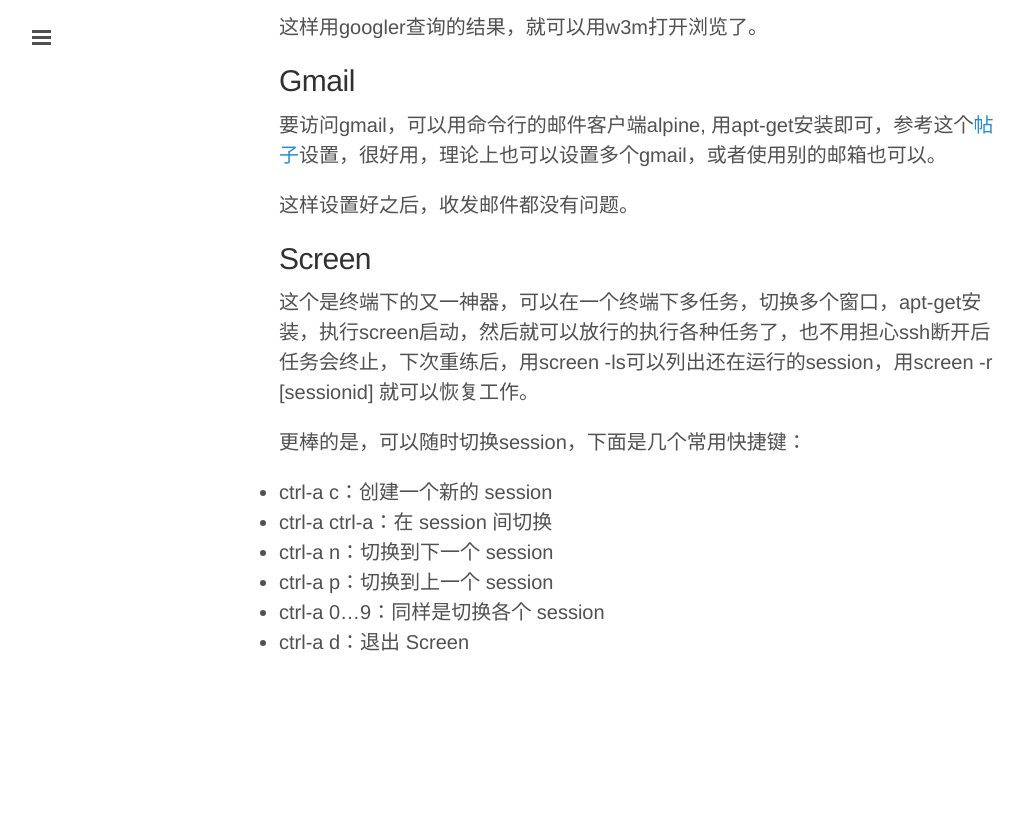
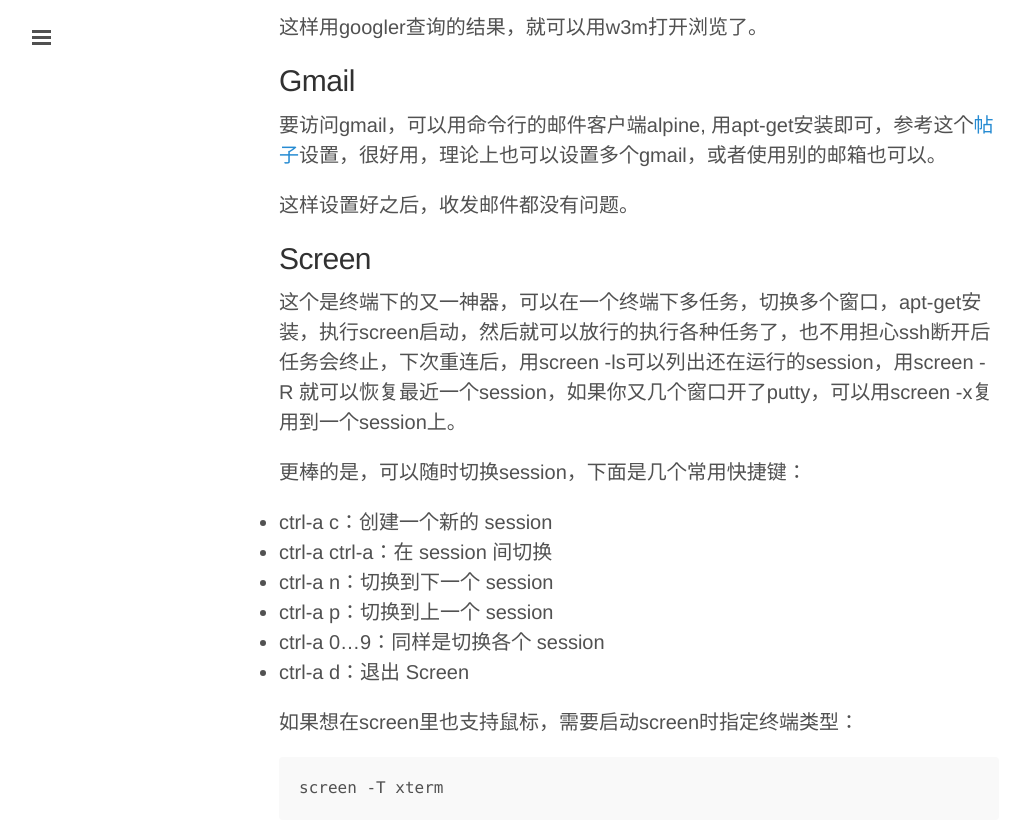
Before and after one commit to liuzhongshu/liuzhongshu.github.io, a Jekyll site: the page built from _posts/2016-12-01-linux-terminal.markdown, in a window 1280 px wide and 900 px high, scrolled down 1784 px. Shown: the top 833 px of the window, without its empty margins (1-1025 px from the left). Built offline with Jekyll 4.4.1, drawn with Linux system fonts in a browser that asks for light colours; comment, search, counter and statistics services are not loaded; before the commit the page ends 2521 px from its top, so only the background shows below that; some of the changed text lies outside the part shown.

Commit message:
Post update: Linux命令行

````diff
--- a/_posts/2016-12-01-linux-terminal.markdown
+++ b/_posts/2016-12-01-linux-terminal.markdown
@@ -25,7 +25,7 @@
 
 ## w3m
 
-w3m是命令行下的浏览器，比Lynx好用的地方在于支持鼠标，对的，Terminal下的鼠标操作，有时候（你懂的）值得一用，安装就apt-get就好了。常用的键盘操作：
+w3m是命令行下的浏览器，比Lynx好用的地方在于支持鼠标，对的，Terminal下的鼠标操作，点击和滚动都支持，有时候（你懂的）值得一用，安装就apt-get就好了。常用的键盘操作：
 
 - 空格：向下翻屏
 - b: 往前翻屏
@@ -69,7 +69,7 @@
 
 ## Screen
 
-这个是终端下的又一神器，可以在一个终端下多任务，切换多个窗口，apt-get安装，执行screen启动，然后就可以放行的执行各种任务了，也不用担心ssh断开后任务会终止，下次重练后，用screen -ls可以列出还在运行的session，用screen -r [sessionid] 就可以恢复工作。
+这个是终端下的又一神器，可以在一个终端下多任务，切换多个窗口，apt-get安装，执行screen启动，然后就可以放行的执行各种任务了，也不用担心ssh断开后任务会终止，下次重连后，用screen -ls可以列出还在运行的session，用screen -R 就可以恢复最近一个session，如果你又几个窗口开了putty，可以用screen -x复用到一个session上。
 
 更棒的是，可以随时切换session，下面是几个常用快捷键：
 
@@ -79,3 +79,9 @@
 * ctrl-a p：切换到上一个 session
 * ctrl-a 0…9：同样是切换各个 session
 * ctrl-a d：退出 Screen
+
+如果想在screen里也支持鼠标，需要启动screen时指定终端类型：
+
+```
+screen -T xterm
+```
````
